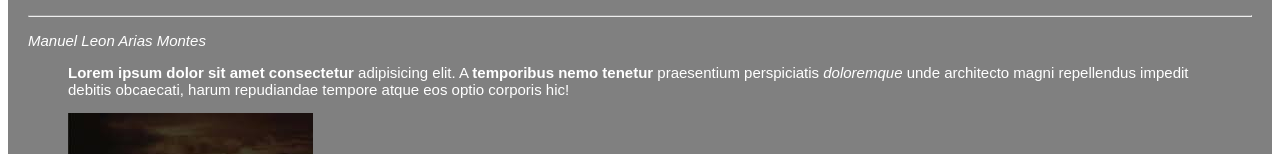
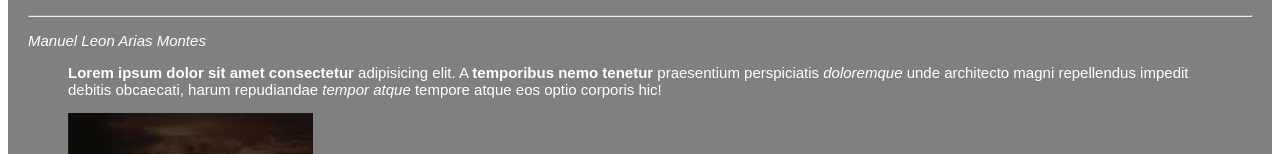
Before and after one commit to leono34/proyecto, a plain HTML site: page index.html in a window 1280 px wide. Shown: the part 163-317 px from the top of the page. Drawn offline with Linux system fonts and the light colour scheme.

```diff
--- a/index.html
+++ b/index.html
@@ -89,7 +89,7 @@
               <b> Lorem ipsum dolor sit amet consectetur</b> adipisicing elit. A
                <strong> temporibus nemo tenetur</strong> praesentium perspiciatis <i>doloremque</i>  unde
                architecto magni repellendus impedit debitis <span> obcaecati, harum</span>
-               repudiandae tempore atque eos optio corporis hic!
+               repudiandae <i>tempor atque</i> tempore atque eos optio corporis hic!
             </blockquote>
           </p>
           <figure>
```
